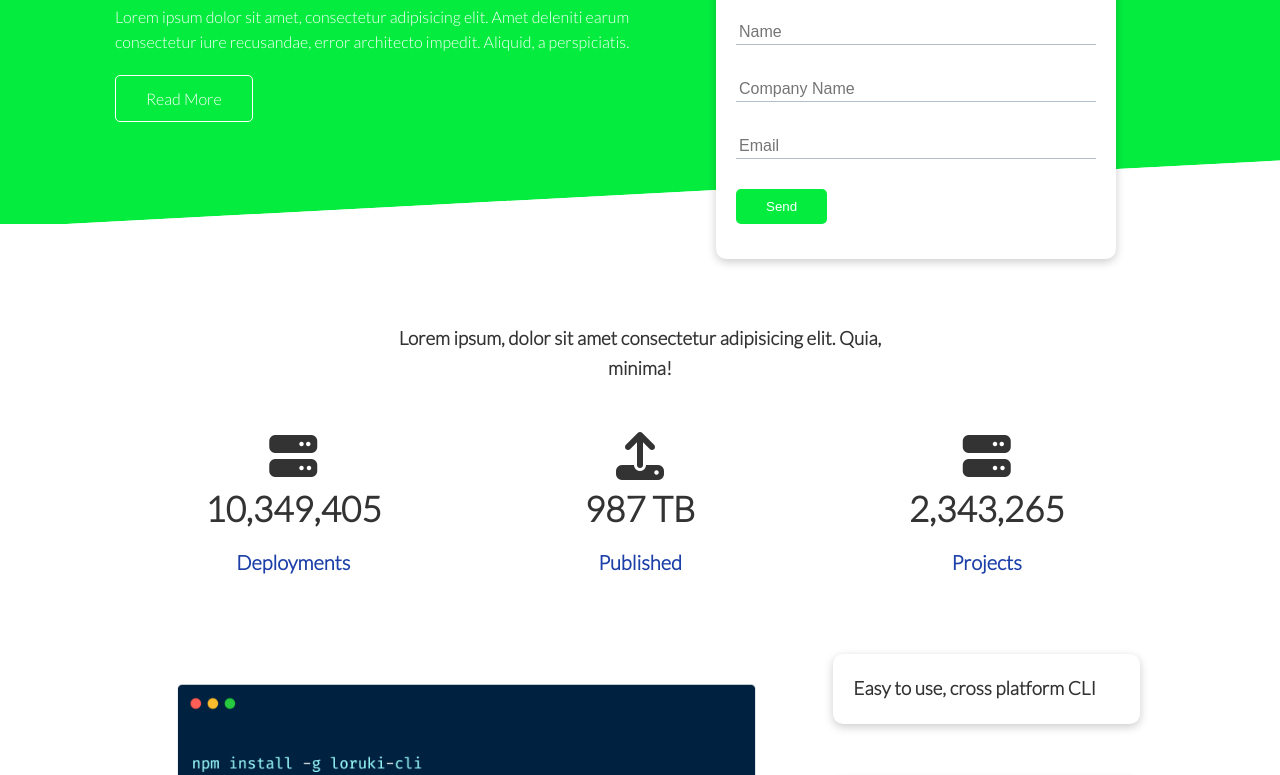
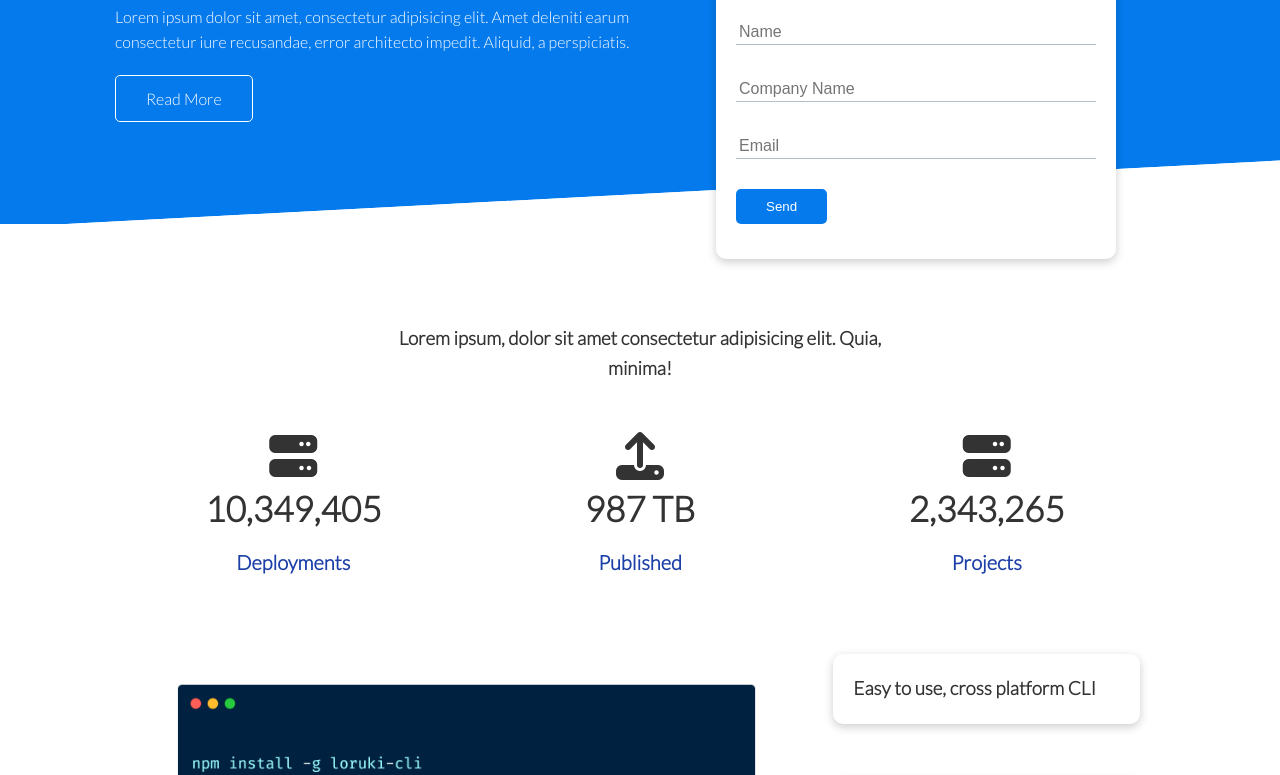
Before and after one commit to vytenis999/Learning_Loruki_website, a plain HTML site: page index.html in a window 1280 px wide. Shown: the part 246-1021 px from the top of the page. Drawn offline with Linux system fonts and the light colour scheme.

Commit message:
Revert "Color update"
This reverts commit f2164b927b82321b50c2387658abfe4c32bef271.

```diff
--- a/css/style.css
+++ b/css/style.css
@@ -1,7 +1,7 @@
 @import url("https://fonts.googleapis.com/css2?family=Lato:wght@300&display=swap");
 
 :root {
-	--primary-color: #04ed3e;
+	--primary-color: #047aed;
 	--secondary-color: #1c3fa8;
 	--dark-color: #002240;
 	--light-color: #f4f4f4;
```
